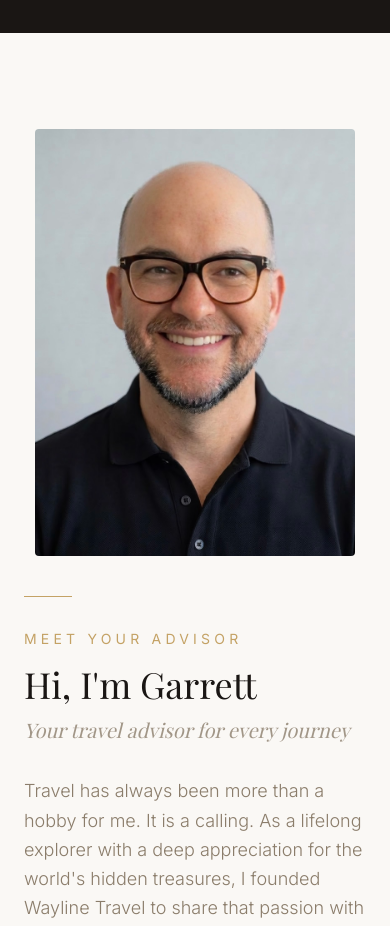
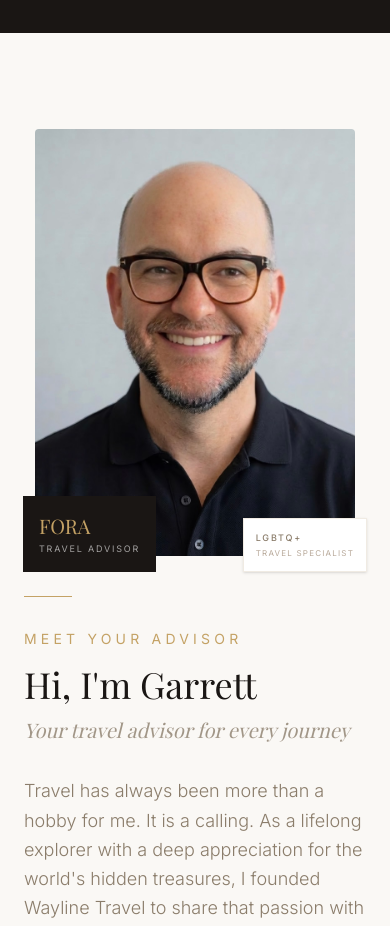
Before and after one commit to m-mantei31/wayline-travel, a React (Vite) app: page / in a window 390 px wide. Shown: the part 7620-8546 px from the top of the page. Built offline with nearby package versions, Linux system fonts and the light colour scheme; a web font is replaced by a local one.

Commit message:
Add FORA and LGBTQ+ badges to mobile photo layout

```diff
--- a/src/components/About.jsx
+++ b/src/components/About.jsx
@@ -75,11 +75,27 @@ export default function About() {
       {/* ===== MOBILE LAYOUT (no animations) ===== */}
       <div className="lg:hidden max-w-7xl mx-auto px-6">
         <div className="mb-10">
-          <img
-            src="/Garrett.jpg"
-            alt="Garrett - Wayline Travel advisor"
-            className="w-full max-w-xs mx-auto aspect-[3/4] object-cover object-top rounded-sm"
-          />
+          <div className="relative max-w-xs mx-auto">
+            <img
+              src="/Garrett.jpg"
+              alt="Garrett - Wayline Travel advisor"
+              className="w-full aspect-[3/4] object-cover object-top rounded-sm"
+            />
+            <div className="absolute -bottom-4 -left-3 bg-espresso text-white p-4">
+              <p className="font-serif text-xl text-gold">FORA</p>
+              <p className="text-[9px] tracking-[0.2em] uppercase text-white/60 mt-0.5">
+                Travel Advisor
+              </p>
+            </div>
+            <div className="absolute -bottom-4 -right-3 bg-white text-espresso p-3 shadow-sm border border-sand">
+              <p className="text-[9px] tracking-[0.2em] uppercase text-clay font-medium">
+                LGBTQ+
+              </p>
+              <p className="text-[8px] tracking-[0.15em] uppercase text-stone mt-0.5">
+                Travel Specialist
+              </p>
+            </div>
+          </div>
         </div>
         <BioContent />
         <LogoMarquee />
```
